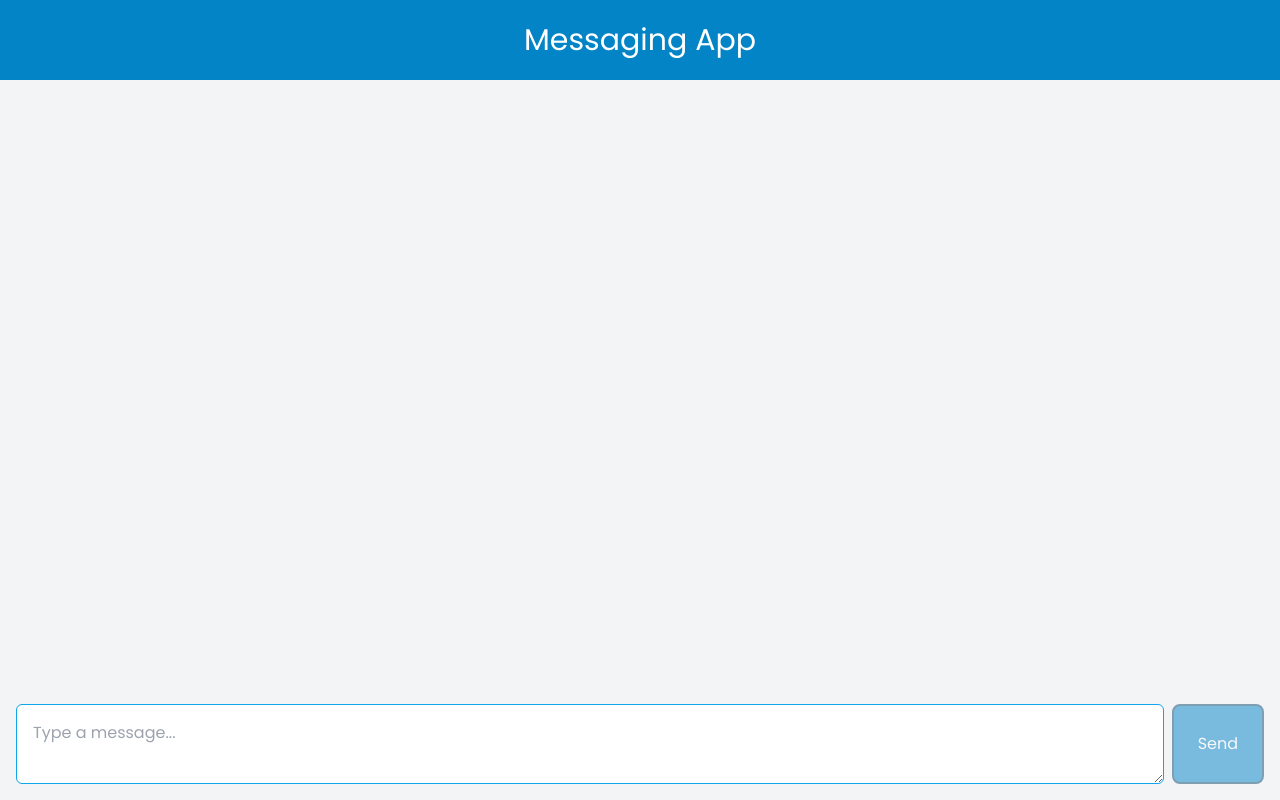
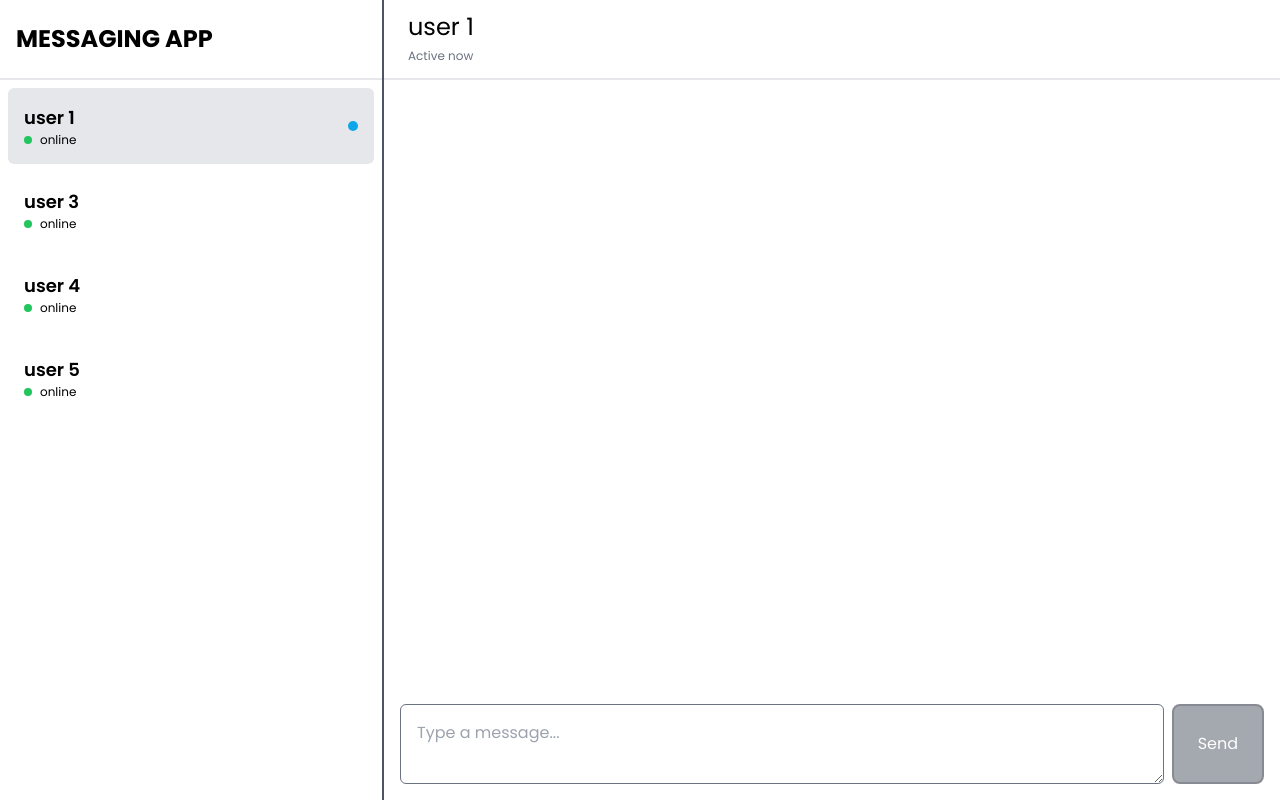
Before and after one commit to macoycorpuz/messaging-app, a Next.js app: page /chat in a window 1280 px wide. Built offline with nearby package versions, Linux system fonts and the light colour scheme.

Commit message:
users and chat panel ui

```diff
--- /dev/null
+++ b/app/chat/_components/BackButton.js
@@ -0,0 +1,8 @@
+export const BackButton = ({ onBack }) => (
+  <button
+    onClick={onBack}
+    className="cursor-pointer p-2 text-4xl font-semibold md:hidden"
+  >
+    {'<'}
+  </button>
+)
--- /dev/null
+++ b/app/chat/_components/CloseButton.js
@@ -0,0 +1,8 @@
+export const CloseButton = ({ onClick }) => (
+  <button
+    onClick={onClick}
+    className="cursor-pointer p-2 text-xl font-semibold text-gray-600 hover:text-gray-900 md:hidden"
+  >
+    x
+  </button>
+)
--- /dev/null
+++ b/app/chat/_components/MessageBox.js
@@ -0,0 +1,13 @@
+export const MessageBox = ({ children, author = 'me' }) => {
+  const isMe = author === 'me'
+
+  return (
+    <div className={`flex ${isMe ? 'ml-32 justify-end' : 'mr-32'}`}>
+      <span
+        className={`rounded-lg p-2 text-white ${isMe ? 'bg-sky-600' : 'bg-gray-400'}`}
+      >
+        {children}
+      </span>
+    </div>
+  )
+}
--- /dev/null
+++ b/app/chat/_components/NewMessageIcon.js
@@ -0,0 +1,3 @@
+export const NewMessageIcon = () => (
+  <div className="h-2.5 w-2.5 rounded-full bg-sky-500"></div>
+)
--- /dev/null
+++ b/app/chat/_components/Status.js
@@ -0,0 +1,8 @@
+export const Status = ({ isActive }) => {
+  return (
+    <div className="flex items-center gap-2">
+      <div className="h-2 w-2 rounded-full bg-green-500"></div>
+      <span className="text-xs">online</span>
+    </div>
+  )
+}
--- /dev/null
+++ b/app/chat/chatPanel.js
@@ -0,0 +1,77 @@
+import { useEffect, useRef, useState } from 'react'
+import { BackButton } from './_components/BackButton'
+import { MessageBox } from './_components/MessageBox'
+import { usersData } from './mockData'
+
+export default function ChatPanel({ otherUserId, onBack }) {
+  const inputRef = useRef()
+  const messageEnd = useRef()
+  const [otherUsername, setOtherUsername] = useState('')
+  const [messages, setMessages] = useState([])
+  const [messageToSend, setMessageToSend] = useState('')
+
+  const isMessageEmpty = !messageToSend.trim().length
+
+  useEffect(() => {
+    messageEnd.current.scrollIntoView({ behaviour: 'smooth' })
+  })
+
+  useEffect(() => {
+    const { username } = usersData.filter((d) => d.id === otherUserId)[0] || {}
+    setOtherUsername(username)
+  }, [otherUserId])
+
+  const onInput = (e) => setMessageToSend(e.target.value)
+
+  const onSend = () => {
+    setMessages((prev) => [...prev, { message: messageToSend, author: 'me' }])
+    setMessageToSend('')
+    inputRef.current.focus()
+  }
+
+  const onEnter = (e) => {
+    if (e.key !== 'Enter' || isMessageEmpty) return
+    onSend()
+    e.preventDefault()
+  }
+
+  return (
+    <div className="grid flex-1 grid-rows-[auto-1fr] overflow-hidden">
+      <header className="flex h-20 items-center gap-4 border-b-2 px-2 md:px-6">
+        <BackButton onBack={onBack} />
+        <div className="space-y-0">
+          <h1 className="text-2xl">{otherUsername}</h1>
+          <span className="text-xs text-gray-500">Active now</span>
+        </div>
+      </header>
+
+      <main className="grid grid-rows-[1fr_6rem] overflow-hidden">
+        <div className="flex h-[calc(100vh-6rem-5rem)] flex-col gap-2 overflow-y-auto p-2">
+          {messages.map((d, i) => (
+            <MessageBox key={i} author={d.author}>
+              {d.message}
+            </MessageBox>
+          ))}
+          <div ref={messageEnd}></div>
+        </div>
+        <form onSubmit={onSend} className="flex h-24 w-full gap-2 px-4 pb-4">
+          <textarea
+            ref={inputRef}
+            value={messageToSend}
+            className="flex-1 rounded-md border border-gray-500 p-4"
+            placeholder="Type a message..."
+            onInput={onInput}
+            onKeyDown={onEnter}
+          ></textarea>
+          <button
+            type="submit"
+            className="rounded-lg border-2 border-gray-900 bg-gray-600 p-6 text-white disabled:opacity-50"
+            disabled={isMessageEmpty}
+          >
+            Send
+          </button>
+        </form>
+      </main>
+    </div>
+  )
+}
--- a/app/chat/chatbox.js
+++ /dev/null
@@ -1,75 +0,0 @@
-'use client'
-import { useEffect, useRef, useState } from 'react'
-import useSocket from '../_lib/useSocket'
-
-const Message = ({ children, author = 'me' }) => {
-  const isMe = author === 'me'
-
-  return (
-    <div className={`flex ${isMe ? 'ml-32 justify-end' : 'mr-32'}`}>
-      <span
-        className={`rounded-lg p-2 text-white ${isMe ? 'bg-sky-600' : 'bg-gray-400'}`}
-      >
-        {children}
-      </span>
-    </div>
-  )
-}
-
-export default function Chatbox() {
-  const inputRef = useRef()
-  const messageEnd = useRef()
-  const [message, setMessage] = useState('')
-  const [messages, setMessages] = useState([])
-  const { isConnected } = useSocket()
-
-  const isMessageEmpty = !message.trim().length
-
-  useEffect(() => {
-    messageEnd.current.scrollIntoView({ behaviour: 'smooth' })
-  })
-
-  const onInput = (e) => setMessage(e.target.value)
-
-  const onSend = () => {
-    setMessages((prev) => [...prev, { message, author: 'me' }])
-    setMessage('')
-    inputRef.current.focus()
-  }
-
-  const onEnter = (e) => {
-    if (e.key !== 'Enter' || isMessageEmpty) return
-    onSend()
-    e.preventDefault()
-  }
-
-  return (
-    <main className="grid grid-rows-[1fr_6rem] overflow-hidden bg-gray-100">
-      <div className="flex h-[calc(100vh-6rem-5rem)] flex-col gap-2 overflow-y-auto p-2">
-        {messages.map((d, i) => (
-          <Message key={i} author={d.author}>
-            {d.message}
-          </Message>
-        ))}
-        <div ref={messageEnd}></div>
-      </div>
-      <form onSubmit={onSend} className="flex h-24 w-full gap-2 px-4 pb-4">
-        <textarea
-          ref={inputRef}
-          value={message}
-          className="flex-1 rounded-md border border-sky-500 p-4"
-          placeholder="Type a message..."
-          onInput={onInput}
-          onKeyDown={onEnter}
-        ></textarea>
-        <button
-          type="submit"
-          className="rounded-lg border-2 border-sky-900 bg-sky-600 p-6 text-white disabled:opacity-50"
-          disabled={isMessageEmpty}
-        >
-          Send
-        </button>
-      </form>
-    </main>
-  )
-}
--- /dev/null
+++ b/app/chat/mockData.js
@@ -0,0 +1,7 @@
+export const usersData = [
+  { id: 1, username: 'user 1', isActive: true, hasNewMessage: true },
+  { id: 2, username: 'user 2', isActive: true },
+  { id: 3, username: 'user 3' },
+  { id: 4, username: 'user 4' },
+  { id: 5, username: 'user 5' },
+]
--- a/app/chat/page.js
+++ b/app/chat/page.js
@@ -1,12 +1,23 @@
-import Chatbox from './chatbox'
+'use client'
+import { useState } from 'react'
+import ChatPanel from './chatPanel'
+import Users from './users'
 
 export default function Chat() {
+  const currentUserId = 2
+  const [otherUserId, setOtherUserId] = useState(1)
+  const [isOpen, setIsOpen] = useState(false)
+
   return (
-    <div className="grid min-h-screen grid-rows-[auto-1fr] overflow-hidden">
-      <header className="flex h-20 w-full items-center justify-center bg-sky-600 p-4">
-        <h1 className="text-3xl text-white">Messaging App</h1>
-      </header>
-      <Chatbox />
+    <div className="h-screen md:flex">
+      <Users
+        isOpen={isOpen}
+        currentUserId={currentUserId}
+        otherUserId={otherUserId}
+        onSelect={(id) => setOtherUserId(id)}
+        onClose={() => setIsOpen(false)}
+      />
+      <ChatPanel otherUserId={otherUserId} onBack={() => setIsOpen(true)} />
     </div>
   )
 }
--- /dev/null
+++ b/app/chat/users.js
@@ -0,0 +1,46 @@
+import { useEffect, useState } from 'react'
+import { Status } from './_components/Status'
+import { CloseButton } from './_components/CloseButton'
+import { NewMessageIcon } from './_components/NewMessageIcon'
+import { usersData } from './mockData'
+
+export default function Users({
+  currentUserId,
+  otherUserId,
+  isOpen,
+  onSelect,
+  onClose,
+}) {
+  const [users, setUsers] = useState([])
+
+  useEffect(() => {
+    const sessionUsers = usersData.filter((d) => d.id !== currentUserId)
+    setUsers(sessionUsers)
+  }, [currentUserId])
+
+  return (
+    <div
+      className={`absolute z-10 h-full w-full overflow-hidden bg-white sm:max-w-sm sm:border-r-2 md:relative md:border-gray-600 ${!isOpen && 'hidden md:block'}`}
+    >
+      <div className="flex h-20 items-center justify-between border-b-2 p-4">
+        <h1 className="text-2xl font-bold uppercase">Messaging App</h1>
+        <CloseButton onClick={onClose} />
+      </div>
+      <ul className="h-full overflow-auto">
+        {users.map((d) => (
+          <li
+            key={d.id}
+            className={`m-2 flex cursor-pointer items-center justify-between rounded-md p-4 text-lg hover:bg-gray-200 ${otherUserId === d.id && 'bg-gray-200'}`}
+            onClick={() => onSelect(d.id)}
+          >
+            <div>
+              <p className="text-lg font-semibold">{d.username}</p>
+              <Status isActive={d.isActive} />
+            </div>
+            {d.hasNewMessage && <NewMessageIcon />}
+          </li>
+        ))}
+      </ul>
+    </div>
+  )
+}
```
